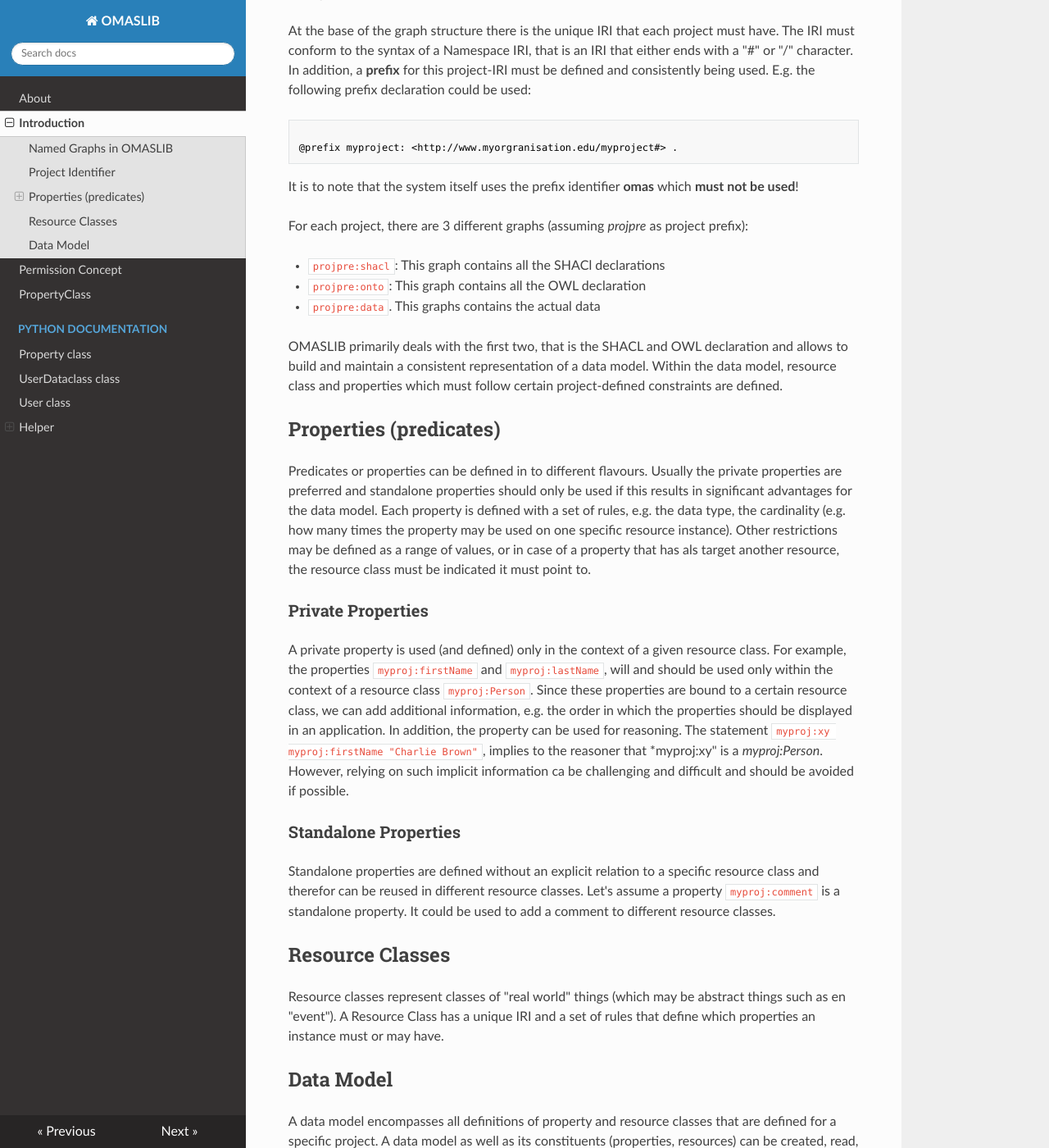
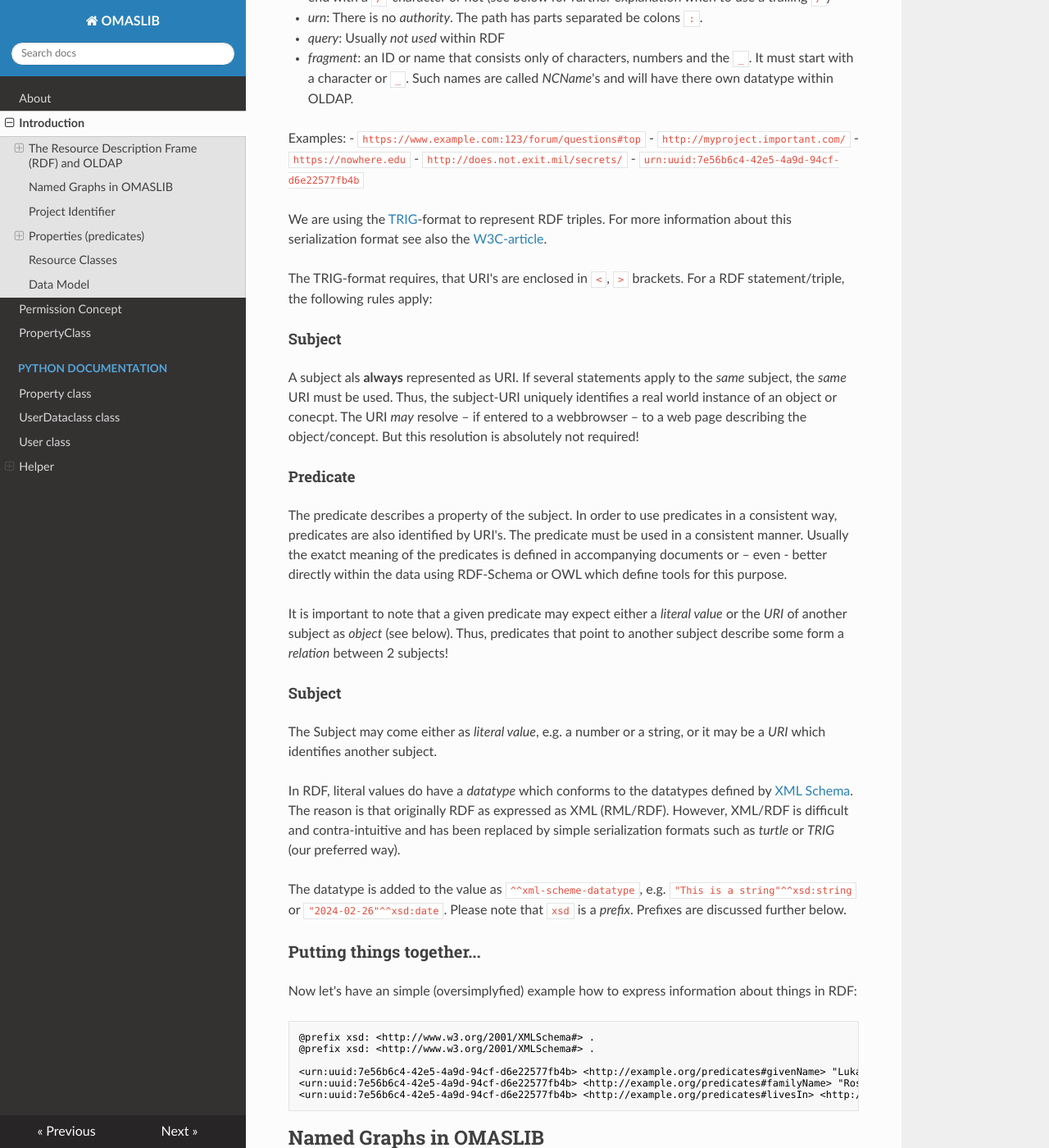
Before and after one commit to OMAS-IIIF/oldaplib, an MkDocs documentation site: the page built from docs/introduction.md, in a window 1280 px wide and 1400 px high, scrolled down 1423 px. Shown: the whole window at 82% size. Built offline with MkDocs 1.6.1, drawn with Linux system fonts in a browser that asks for light colours; nearby versions of some CDN libraries; some of the changed text lies outside the part shown.

Commit message:
Started better introductionary documentation

````diff
--- a/docs/introduction.md
+++ b/docs/introduction.md
@@ -24,6 +24,96 @@ In a datamodel, resources and properties are pre-defined and form the data model
 are specific to a given project. Each datamodel is stroed in 2 distinct named graphs.
 
 OMASLIB has the following prerequisites:
+
+## The Resource Description Frame (RDF) and OLDAP
+
+### What is RDF? (and RDFS, and OWL ?)
+
+RDF is a way proposed be Tim Berners Lee to digitally represent information about real world objects or concepts.
+It's also called *Linked Data* because it's main purpose is to represent such objects and their connections to each
+other. Some standardized extensions like *RDF Schema* (RDFS) and the *Web Ontology Language* (OWL) allow to express
+*concepts* about objects such as declaring that the *concept* "car" has 4 wheels and a steering wheel, and that it has
+some kind of motor and can be driven from place A to B.
+
+The smallest unit of information is a *statement* or *triple* which basically has the form
+```subject - predicate - object```.
+In order to uniquely identify the 3 parts,
+[Uniform Resource Identifier](https://en.wikipedia.org/wiki/Uniform_Resource_Identifier) (URI) or *IRI's* (which are
+URI's but allowing all international characters). The syntax of a URI/IRI is as follows:
+```
+scheme ":" ["//" authority] path ["?" query] ["#" fragment]
+```
+where
+
+- _scheme_: denotes the scheme, e.g. `http`, `https`, `urn`, `ftp` (not used by RDF!), etc.
+- _authority_: a unique name, usually in the form of a DNS name, e.g. `dhlab.unibas.ch`.
+- _path_: The path can have different forms depending on the scheme:
+  - _http(s)_: A typical path for a resource on the internet, e.g. `/a/b/c` or `/xxx/yyy/z/`. That is, it may
+    end with a `/`-character or not (see below for further explanation when to use a trailing `/`)
+  - _urn_: There is no _authority_. The path has parts separated be colons `:`.
+- _query_: Usually *not used* within RDF
+- _fragment_: an ID or name that consists only of characters, numbers and the `_`. It must start with a character
+  or `_`. Such names are called _NCName_'s and will have there own datatype within OLDAP.
+
+Examples:
+- `https://www.example.com:123/forum/questions#top`
+- `http://myproject.important.com/`
+- `https://nowhere.edu`
+- `http://does.not.exit.mil/secrets/`
+- `urn:uuid:7e56b6c4-42e5-4a9d-94cf-d6e22577fb4b`
+
+We are using the [TRIG](https://en.wikipedia.org/wiki/TriG_(syntax))-format to represent RDF triples. For more
+information about this serialization format see also the
+[W3C-article](https://www.w3.org/TR/2023/WD-rdf12-trig-20231104/).
+
+The TRIG-format requires, that URI's are enclosed in `<`, `>` brackets. For a RDF statement/triple, the following rules
+apply:
+
+#### Subject
+
+A subject als **always** represented as URI. If several statements apply to the _same_ subject, the _same_ URI must be
+used. Thus, the subject-URI uniquely identifies a real world instance of an object or conecpt. The URI *may*
+resolve – if entered to a webbrowser – to a web page describing the object/concept. But this resolution is absolutely
+not required!
+
+#### Predicate
+
+The predicate describes a property of the subject. In order to use predicates in a consistent way, predicates are also
+identified by URI's. The predicate must be used in a consistent manner. Usually the exatct meaning of the predicates is
+defined in accompanying documents or – even - better directly within the data using RDF-Schema or OWL which define tools
+for this purpose.
+
+It is important to note that a given predicate may expect either a _literal value_ or the _URI_ of another subject
+as _object_ (see below). Thus, predicates that point to another subject describe some form a _relation_
+between 2 subjects!
+
+#### Subject
+
+The Subject may come either as _literal value_, e.g. a number or a string, or it may be a _URI_ which identifies
+another subject.
+
+In RDF, literal values do have a _datatype_ which conforms to the datatypes defined by
+[XML Schema](https://www.w3.org/TR/xmlschema-2/). The reason is that originally RDF as expressed as XML (RML/RDF).
+However, XML/RDF is difficult and contra-intuitive and has been replaced by simple serialization formats such as
+_turtle_ or _TRIG_ (our preferred way).
+
+The datatype is added to the value as `^^xml-scheme-datatype`, e.g. `"This is a string"^^xsd:string` or
+`"2024-02-26"^^xsd:date`. Please note that `xsd` is a _prefix_. Prefixes are discussed further below.
+
+### Putting things together...
+Now let's have an simple (oversimplyfied) example how to express information about things in RDF:
+
+```trig
+@prefix xsd: <http://www.w3.org/2001/XMLSchema#> .
+@prefix xsd: <http://www.w3.org/2001/XMLSchema#> .
+
+<urn:uuid:7e56b6c4-42e5-4a9d-94cf-d6e22577fb4b> <http://example.org/predicates#givenName> "Lukas"^^xsd:string .
+<urn:uuid:7e56b6c4-42e5-4a9d-94cf-d6e22577fb4b> <http://example.org/predicates#familyName> "Rosenthaler"^^xsd:string .
+<urn:uuid:7e56b6c4-42e5-4a9d-94cf-d6e22577fb4b> <http://example.org/predicates#livesIn> <http://www.geonames.org/2661810/allschwil.html> .
+```
+
+
+
 
 ## Named Graphs in OMASLIB
 OMASLIB relies on the systematic use of **named graphs** which are used to separate the different areas and projects.
````
